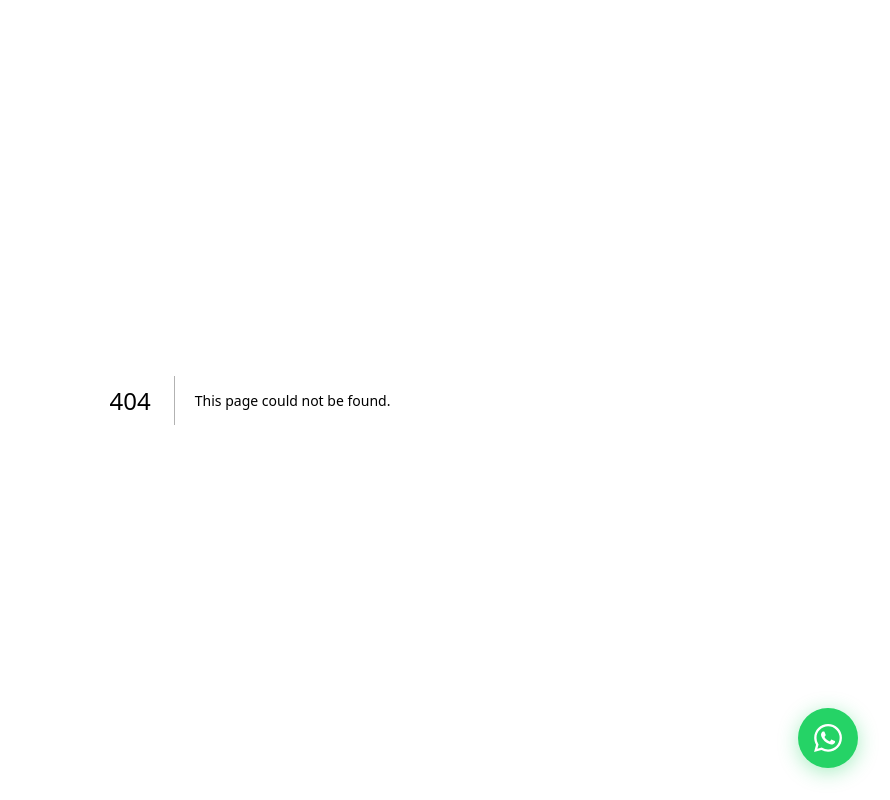
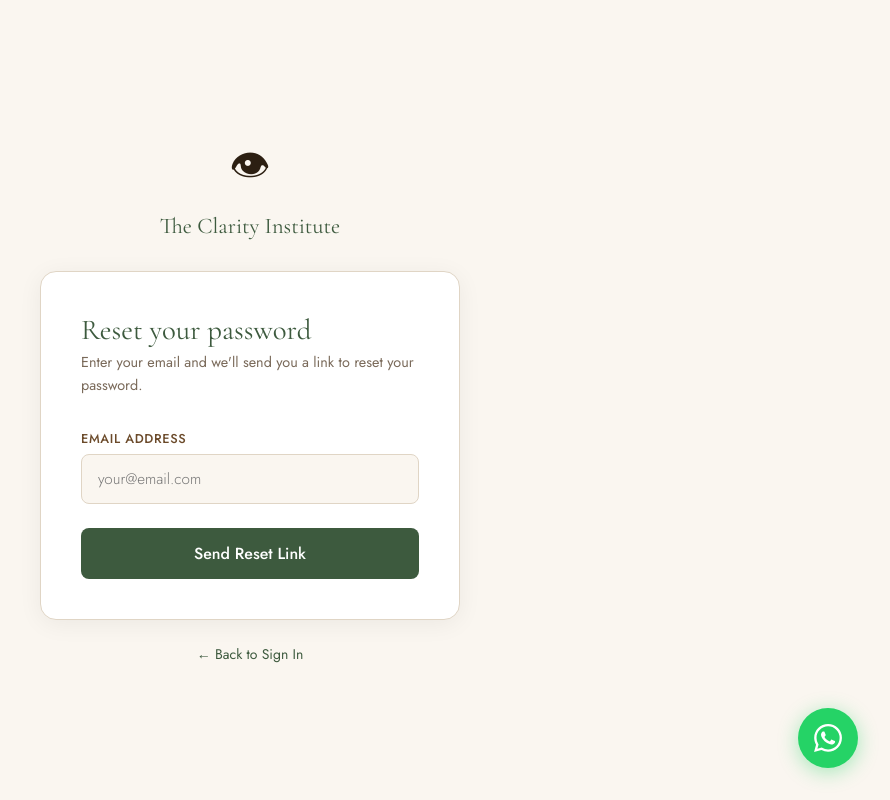
Before and after one commit to asdavids/clarity-institute, a Next.js app: page /forgot-password in a window 1280 px wide. Before the commit this address had no page. Shown: the whole page, without its empty margins (390-1280 px from the left). Built offline with nearby package versions, Linux system fonts and the light colour scheme; no server answers.

Commit message:
Create forgot-password.js

```diff
--- /dev/null
+++ b/pages/forgot-password.js
@@ -0,0 +1,101 @@
+// pages/forgot-password.js
+import { useState } from 'react'
+import Head from 'next/head'
+import Link from 'next/link'
+import { initializeApp, getApps } from 'firebase/app'
+import { getAuth, sendPasswordResetEmail } from 'firebase/auth'
+
+const firebaseConfig = {
+  apiKey: process.env.NEXT_PUBLIC_FIREBASE_API_KEY,
+  authDomain: "clarity-institute.firebaseapp.com",
+  projectId: "clarity-institute",
+  storageBucket: "clarity-institute.firebasestorage.app",
+  messagingSenderId: "505987977417",
+  appId: "1:505987977417:web:546a9ba1998328f1617d18"
+}
+
+const app = getApps().length === 0 ? initializeApp(firebaseConfig) : getApps()[0]
+const auth = getAuth(app)
+
+const C = { green:'#3D5A3E', brown:'#6B4A2A', cream:'#FAF6F0', text:'#2C1F14', muted:'#7A6A5A', border:'#E0D5C5', white:'#ffffff' }
+
+export default function ForgotPassword() {
+  const [email, setEmail] = useState('')
+  const [sent, setSent] = useState(false)
+  const [error, setError] = useState('')
+  const [loading, setLoading] = useState(false)
+
+  const handleSubmit = async (e) => {
+    e.preventDefault()
+    setLoading(true)
+    setError('')
+    try {
+      await sendPasswordResetEmail(auth, email)
+      setSent(true)
+    } catch (err) {
+      if (err.code === 'auth/user-not-found') {
+        setError('No account found with this email address.')
+      } else {
+        setError('Something went wrong. Please try again.')
+      }
+    } finally {
+      setLoading(false)
+    }
+  }
+
+  return (
+    <>
+      <Head>
+        <title>Reset Password — The Clarity Institute</title>
+        <link href="https://fonts.googleapis.com/css2?family=Cormorant+Garamond:wght@300;400&family=Jost:wght@300;400;500&display=swap" rel="stylesheet" />
+      </Head>
+      <div style={{ minHeight:'100vh', background:C.cream, display:'flex', alignItems:'center', justifyContent:'center', padding:'2rem', fontFamily:"'Jost', sans-serif" }}>
+        <div style={{ width:'100%', maxWidth:420 }}>
+
+          {/* Logo */}
+          <div style={{ textAlign:'center', marginBottom:'2rem' }}>
+            <div style={{ fontSize:'2.5rem', marginBottom:'0.5rem' }}>👁</div>
+            <Link href="/" style={{ fontFamily:"'Cormorant Garamond', serif", fontSize:'1.4rem', color:C.green, textDecoration:'none' }}>
+              The Clarity Institute
+            </Link>
+          </div>
+
+          <div style={{ background:C.white, border:`1px solid ${C.border}`, borderRadius:16, padding:'2.5rem', boxShadow:'0 4px 24px rgba(0,0,0,0.06)' }}>
+
+            {sent ? (
+              <div style={{ textAlign:'center' }}>
+                <div style={{ fontSize:'2.5rem', marginBottom:'1rem' }}>📧</div>
+                <h2 style={{ fontFamily:"'Cormorant Garamond', serif", color:C.green, fontWeight:400, margin:'0 0 0.75rem' }}>Check your email</h2>
+                <p style={{ color:C.muted, lineHeight:1.7, marginBottom:'2rem' }}>We've sent a password reset link to <strong>{email}</strong>. Check your inbox and follow the link to reset your password.</p>
+                <Link href="/login" style={{ display:'block', background:C.green, color:C.white, padding:'0.9rem', borderRadius:8, textDecoration:'none', fontWeight:500, textAlign:'center' }}>Back to Sign In</Link>
+              </div>
+            ) : (
+              <>
+                <h1 style={{ fontFamily:"'Cormorant Garamond', serif", fontSize:'1.8rem', fontWeight:400, color:C.green, margin:'0 0 0.25rem' }}>Reset your password</h1>
+                <p style={{ color:C.muted, fontSize:'0.9rem', margin:'0 0 2rem', lineHeight:1.6 }}>Enter your email and we'll send you a link to reset your password.</p>
+
+                <form onSubmit={handleSubmit}>
+                  <label style={{ fontSize:'0.8rem', fontWeight:500, color:C.brown, textTransform:'uppercase', letterSpacing:'0.05em', display:'block', marginBottom:'0.4rem' }}>Email Address</label>
+                  <input
+                    type="email" value={email} onChange={e => setEmail(e.target.value)}
+                    placeholder="your@email.com" required
+                    style={{ width:'100%', padding:'0.8rem 1rem', border:`1.5px solid ${C.border}`, borderRadius:8, fontFamily:"'Jost', sans-serif", fontSize:'0.95rem', color:C.text, background:C.cream, outline:'none', boxSizing:'border-box', marginBottom:'1.5rem' }}
+                  />
+                  {error && <p style={{ color:'#c0392b', fontSize:'0.875rem', background:'#fdf2f2', border:'1px solid #f5c6cb', padding:'0.75rem 1rem', borderRadius:8, marginBottom:'1rem' }}>{error}</p>}
+                  <button type="submit" disabled={loading} style={{ width:'100%', padding:'0.9rem', background:C.green, color:C.white, border:'none', borderRadius:8, fontFamily:"'Jost', sans-serif", fontSize:'1rem', fontWeight:500, cursor:'pointer', opacity: loading ? 0.7 : 1 }}>
+                    {loading ? 'Sending...' : 'Send Reset Link'}
+                  </button>
+                </form>
+              </>
+            )}
+          </div>
+
+          <p style={{ textAlign:'center', marginTop:'1.5rem', fontSize:'0.875rem', color:C.muted }}>
+            <Link href="/login" style={{ color:C.green, textDecoration:'none' }}>← Back to Sign In</Link>
+          </p>
+
+        </div>
+      </div>
+    </>
+  )
+}
```
